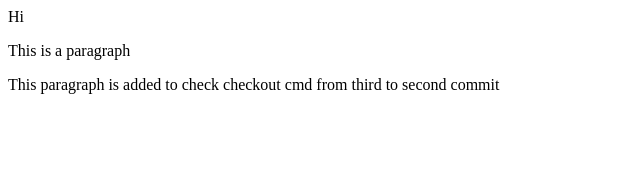
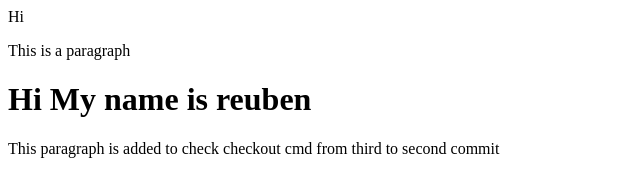
Before and after one commit to reubennadar/git-test, a website: page index.html in a window 1280 px wide. Shown: the whole page, without its empty margins (0-640 px from the left). Drawn offline with Linux system fonts and the light colour scheme.

Commit message:
Fourth Commit

```diff
--- a/index.html
+++ b/index.html
@@ -3,6 +3,7 @@
     <body>
         Hi
         <p> This is a paragraph</p>
+        <h1> Hi My name is reuben</h1>
         <p> This paragraph is added to check checkout cmd from third to second commit</p>
     </body>
 </html>
```
Also changed, not shown: package.json (added, +16 -0 lines), 2 other files.
